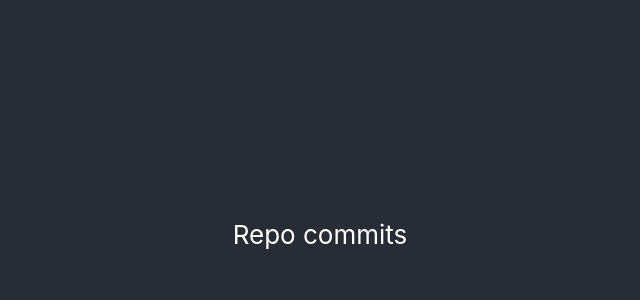
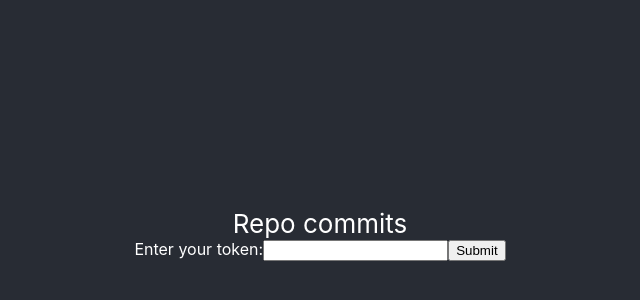
Before and after one commit to sho19/github-commits-app, a React (Create React App) app: page / in a window 1280 px wide. Shown: the part 166-466 px from the top of the page, without its empty margins (320-960 px from the left). Built offline with nearby package versions, Linux system fonts and the light colour scheme.

Commit message:
added token input field

```diff
--- a/src/App.css
+++ b/src/App.css
@@ -1,16 +1,17 @@
 .App {
   text-align: center;
-}
-
-
-.App-header {
   min-height: 100vh;
   display: flex;
   flex-direction: column;
   align-items: center;
   justify-content: center;
+  color: white;
+}
+
+
+.App-header {
   font-size: calc(10px + 2vmin);
-  color: white;
+
 }
 
 .App-link {
--- a/src/App.js
+++ b/src/App.js
@@ -1,4 +1,5 @@
 import './App.css';
+import TokenProvider from './token-provider/TokenProvider'
 
 function App() {
   return (
@@ -6,6 +7,7 @@ function App() {
       <header className="App-header">
         Repo commits
       </header>
+      <TokenProvider />
     </div>
   );
 }
--- a/src/token-provider/TokenProvider.js
+++ b/src/token-provider/TokenProvider.js
@@ -0,0 +1,28 @@
+import './TokenProvider.css';
+import {useState} from 'react'
+
+function TokenProvider() {
+    const [token, setToken] = useState("");
+
+    const handleSubmit = (event) => {
+        event.preventDefault();
+        alert(`The name you entered was: ${token}`)
+    }
+
+    return (
+        <div className="TokenProvider">
+            <form onSubmit={handleSubmit}>
+                <label className='input-label'>Enter your token:
+                    <input
+                        type="text"
+                        value={token}
+                        onChange={(e) => setToken(e.target.value)}
+                    />
+                </label>
+                <input type="submit" />
+            </form>
+        </div>
+    );
+}
+
+export default TokenProvider;
```
